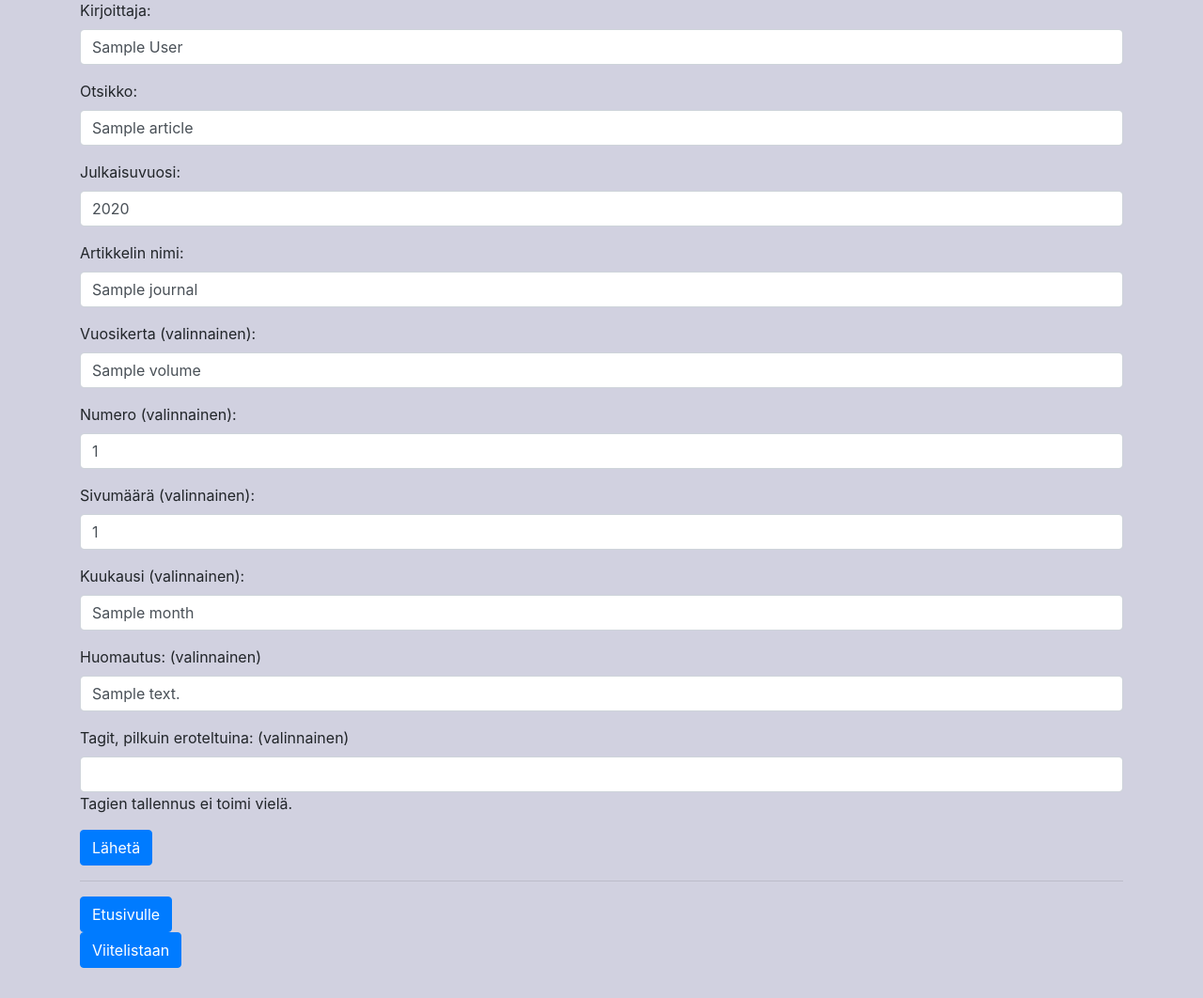
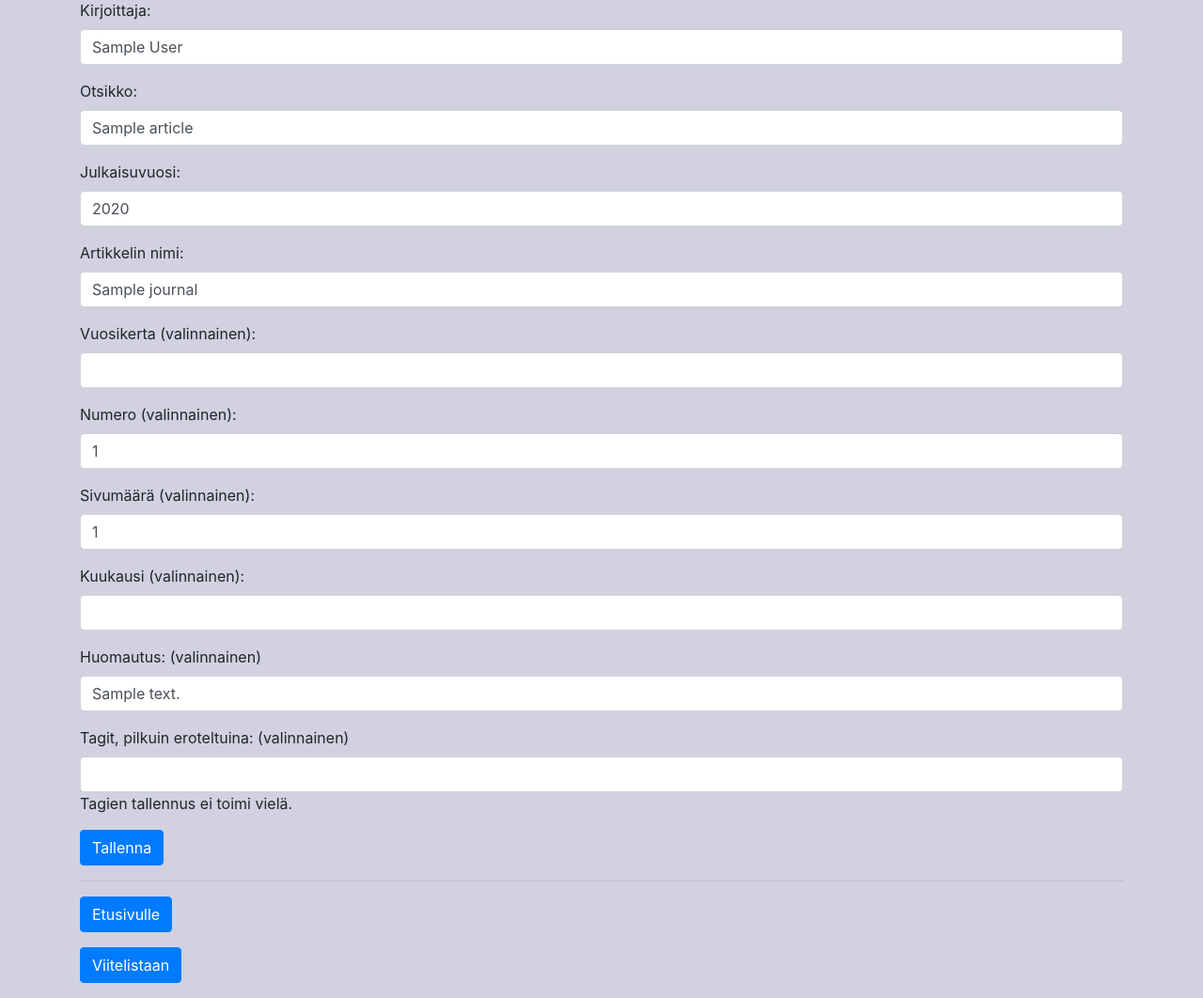
Before and after one commit to asvorg/ohtu-miniprojekti, a Flask app: a page that uses src/frontend/templates/edit.html in a window 1280 px wide. Shown: the part 135-1197 px from the top of the page at 94% size. Before the commit the page ends 1165 px from the top, so only its background shows below. Run offline with Flask 3, Linux system fonts and the light colour scheme; a database or web service that is not in the repository returns one stand-in record (values such as "Sample title"); some libraries are stand-ins or nearby versions.

Commit message:
muokkauslomakkeiden hienosäätöä

```diff
--- a/src/frontend/templates/edit.html
+++ b/src/frontend/templates/edit.html
@@ -25,42 +25,42 @@
 
          <div class="form-group">
             <label for="Kirjoittaja">Kirjoittaja:</label>
-            <input type="text" class="form-control" name="Kirjoittaja" value="{{cite.author}}">
+            <input type="text" class="form-control" name="Kirjoittaja" value="{{cite.author}}" required>
         </div>
 
         <div class="form-group">
             <label for="Otsikko">Otsikko:</label>
-            <input type="text" class="form-control" name="Otsikko" value="{{cite.title}}">
+            <input type="text" class="form-control" name="Otsikko" value="{{cite.title}}" required>
         </div>
 
         <div class="form-group">
             <label for="Julkaisuvuosi">Julkaisuvuosi:</label>
-            <input type="text" class="form-control" name="Julkaisuvuosi" value="{{cite.year}}">
+            <input type="number" class="form-control" name="Julkaisuvuosi" value="{{cite.year}}" required>
         </div>
 
         <div class="form-group">
             <label for="Artikkeli">Artikkelin nimi:</label>
-            <input type="text" class="form-control" name="Artikkeli" value="{{cite.journal}}">
+            <input type="text" class="form-control" name="Artikkeli" value="{{cite.journal}}" required>
         </div>
 
         <div class="form-group">
             <label for="Vuosikerta">Vuosikerta (valinnainen):</label>
-            <input type="text" class="form-control" name="Vuosikerta" value="{{cite.volume}}">
+            <input type="number" class="form-control" name="Vuosikerta" value="{{cite.volume}}">
         </div>
 
         <div class="form-group">
             <label for="Numero">Numero (valinnainen):</label>
-            <input type="text" class="form-control" name="Numero" value="{{cite.number}}">
+            <input type="number" class="form-control" name="Numero" value="{{cite.number}}">
         </div>
 
         <div class="form-group">
             <label for="Sivumäärä">Sivumäärä (valinnainen):</label>
-            <input type="text" class="form-control" name="Sivumäärä" value="{{cite.pages}}">
+            <input type="number" class="form-control" name="Sivumäärä" value="{{cite.pages}}">
         </div>
 
         <div class="form-group">
             <label for="Kuukausi">Kuukausi (valinnainen):</label>
-            <input type="text" class="form-control" name="Kuukausi" value="{{cite.month}}">
+            <input type="number" class="form-control" name="Kuukausi" value="{{cite.month}}" min="1" max="12">
         </div>
 
         <div class="form-group">
@@ -74,12 +74,12 @@
             <p>Tagien tallennus ei toimi vielä.</p>
         </div>
 
-        <button type="submit" class="btn btn-primary">Lähetä</button>
+        <button type="submit" class="btn btn-primary">Tallenna</button>
     </form>
 
     <hr>
-    <a href="/" class="btn btn-primary">Etusivulle</a><br>
-    <a href="/list/{{cite.user}}" class="btn btn-primary">Viitelistaan</a>
+    <p><a href="/" class="btn btn-primary">Etusivulle</a></p>
+    <p><a href="/list/{{cite.user}}" class="btn btn-primary">Viitelistaan</a></p>
 </div>
 
 <script src="https://code.jquery.com/jquery-3.5.1.slim.min.js"></script>
--- a/src/frontend/templates/edit_book.html
+++ b/src/frontend/templates/edit_book.html
@@ -104,6 +104,9 @@
 
         <button type="submit" class="btn btn-primary">Tallenna</button>
     </form>
+    <hr>
+    <p><a href="/" class="btn btn-primary">Etusivulle</a></p>
+    <p><a href="/list/{{cite.user}}" class="btn btn-primary">Viitelistaan</a></p>
 </div>
 
 <script src="https://code.jquery.com/jquery-3.5.1.slim.min.js"></script>
```
